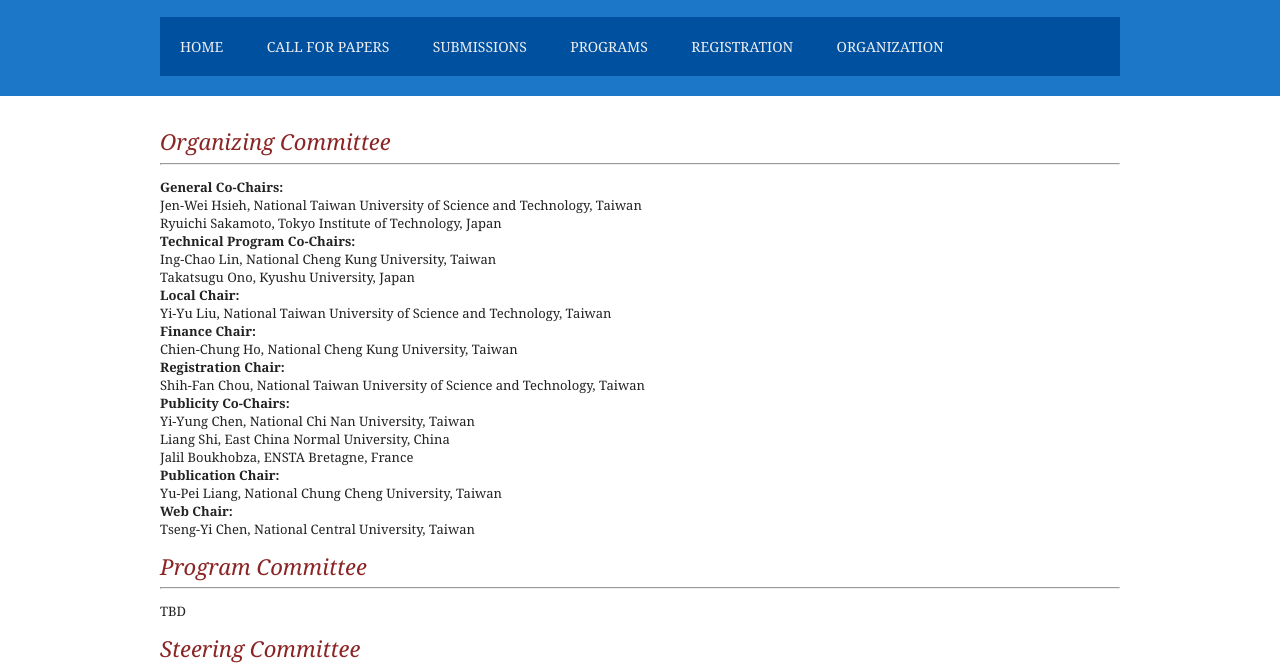
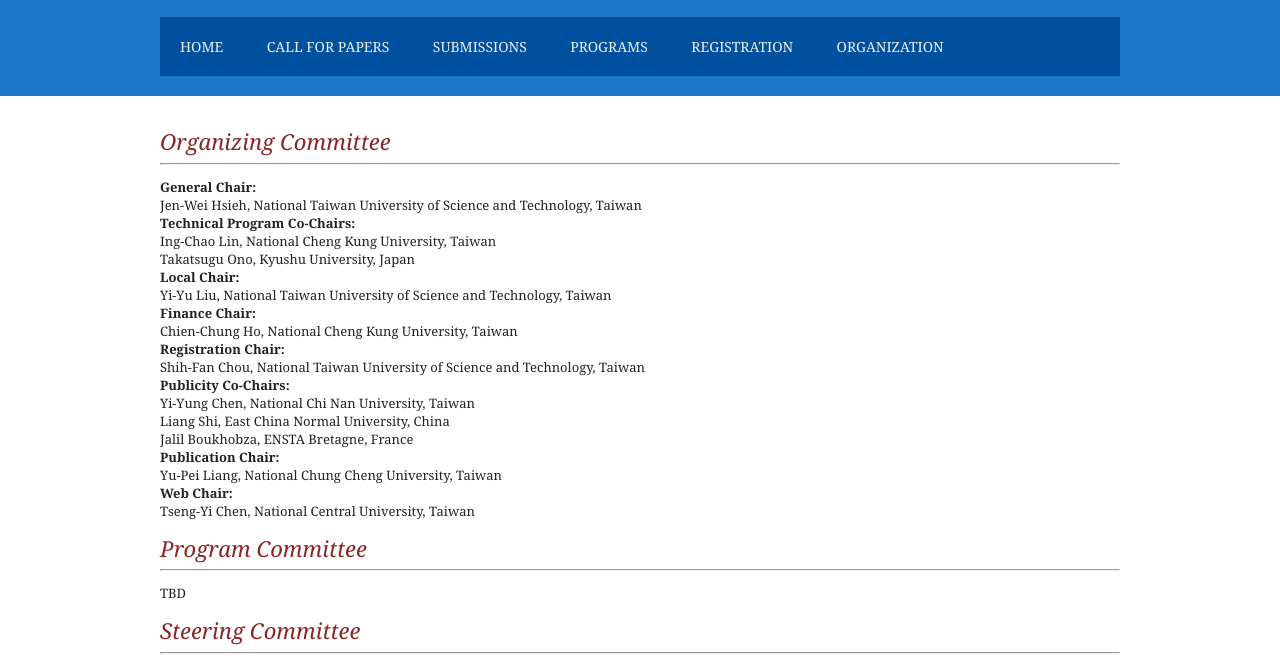
Before and after one commit to nvmsa2022/nvmsa2022.github.io, a plain HTML site: page committee.html in a window 1280 px wide. Shown: the part 108-772 px from the top of the page. Drawn offline with Linux system fonts and the light colour scheme.

Commit message:
Update committee.html

```diff
--- a/committee.html
+++ b/committee.html
@@ -55,9 +55,8 @@ rel="stylesheet" type="text/css"> <!--[if lt IE 9]><script src="scripts/html5shi
 <DIV class="clear" id="container"><!-- / content body -->
 <H2 id="oc">Organizing Committee</H2>
 <HR>
-<P><B>General Co-Chairs:</B><BR>
+<P><B>General Chair:</B><BR>
 Jen-Wei Hsieh, National Taiwan University of Science and Technology, Taiwan<BR>
-Ryuichi Sakamoto, Tokyo Institute of Technology, Japan<BR>
 <B>Technical Program Co-Chairs:</B><BR>
 Ing-Chao Lin, National Cheng Kung University, Taiwan<BR>
 Takatsugu Ono, Kyushu University, Japan<BR>
```
